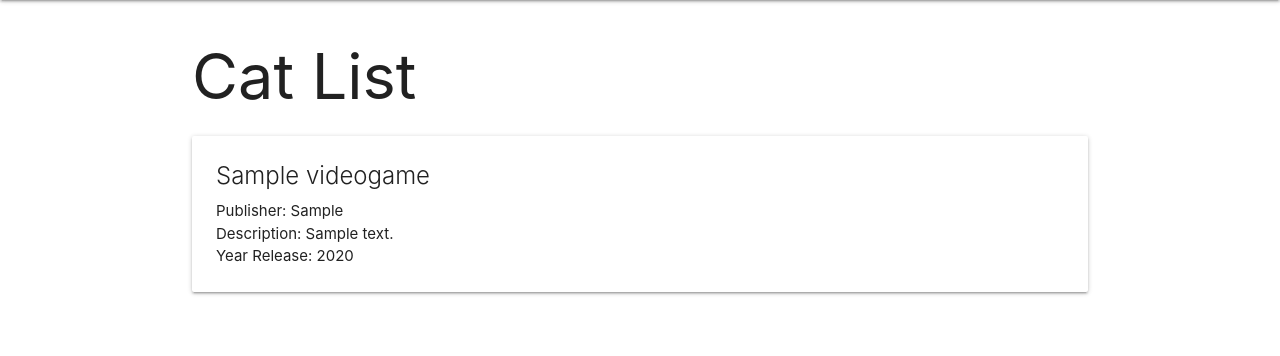
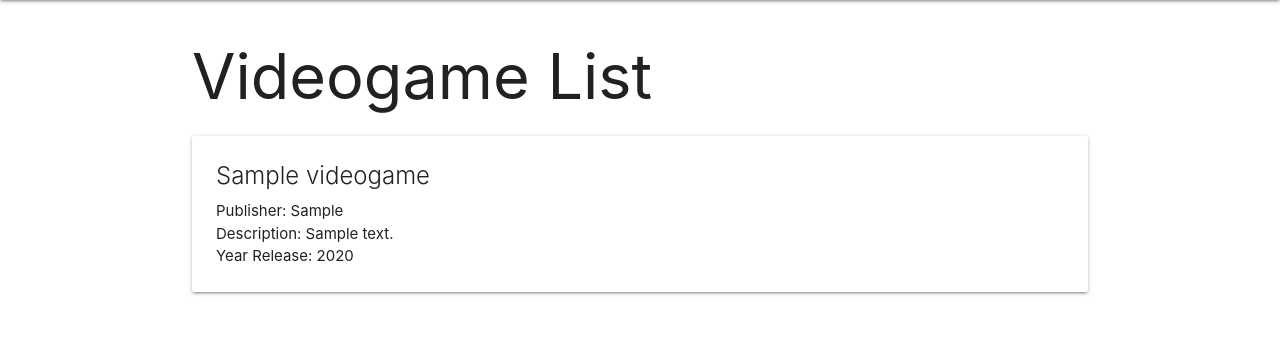
Before and after one commit to eag58914/Videogame-collector, a Django app: template main_app/templates/videogames/index.html in a window 1280 px wide. Shown: the part 64-420 px from the top of the page. Run offline with Django 3.2, Linux system fonts and the light colour scheme; the template is opened without the code that fills it: values that come from a table or form of the project are taken from there, others are empty; tables that the repository leaves empty hold one stand-in row (values such as "Sample post"); parts of the project's set-up code (start-up, migrations or seed data) failed here and were passed over.

Commit message:
minor html changes

```diff
--- a/main_app/templates/home.html
+++ b/main_app/templates/home.html
@@ -1,4 +1,4 @@
 {% extends 'base.html' %}
 {% block content %}
-
 <h1>Hello /ᐠ｡‸｡ᐟ\ﾉ</h1>
+{% endblock %}
--- a/main_app/templates/videogames/index.html
+++ b/main_app/templates/videogames/index.html
@@ -1,7 +1,7 @@
 {% extends 'base.html' %}
 {% block content %}
 
-<h1>Cat List</h1>
+<h1>Videogame List</h1>
 
 {% for videogame in videogames %}
   <div class="card">
```
Also changed, not shown: main_app/templates/videogames/detail.html (added).
